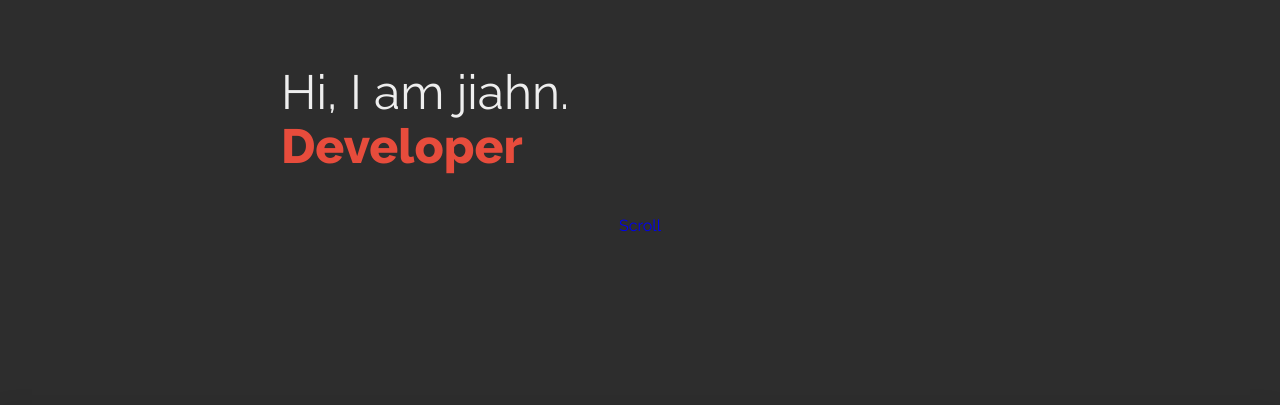
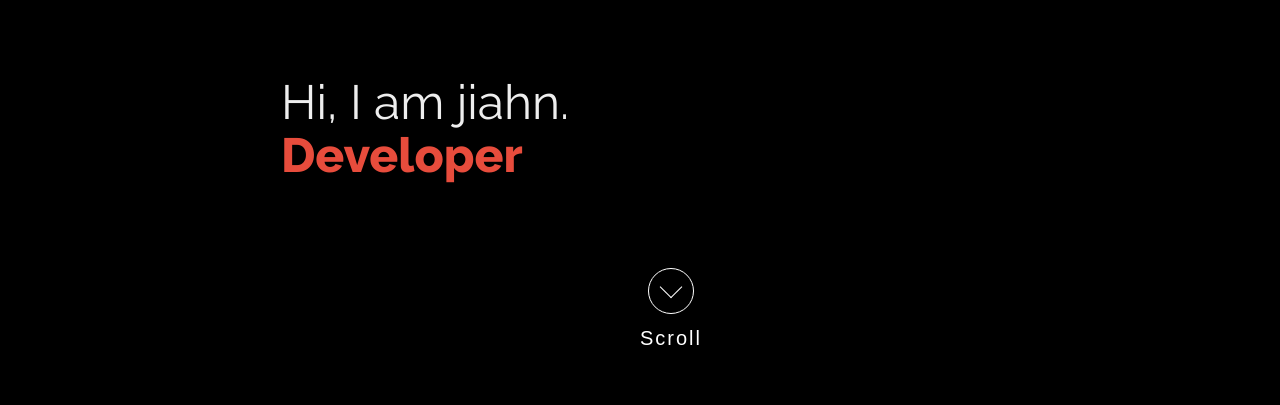
Before and after one commit to johnnysjourney/PORTFOLIO, a plain HTML site: page index.html in a window 1280 px wide. Shown: the part 392-797 px from the top of the page. Drawn offline with nearby package versions, Linux system fonts and the light colour scheme.

Commit message:
Add files via upload

```diff
--- a/common.css
+++ b/common.css
@@ -110,10 +110,9 @@ a {
 .ja-main-tabs {
     // background: url(./images/rainbow-nebula.jpg) no-repeat fixed;
     // background-position: center;
-    background: #2d2d2d;
-
+    //background: #2d2d2d;
+    background: #000;
 }
-
 .title{
   font-weight: 800;
   color: transparent;
@@ -127,6 +126,113 @@ a {
   letter-spacing: -8px;
 
   }
+/*--------------------scrolldown_button-----------------------------*/
+.scroll_down {
+  //position: relative;
+  width: 100%;
+  height: 100%;
+}
+.scroll_down::after {
+  position: absolute;
+  bottom: 0;
+  left: 0;
+  content: '';
+  width: 100%;
+  height: 80%;
+  //background: -webkit-linear-gradient(top,rgba(0,0,0,0) 0,rgba(0,0,0,.8) 80%,rgba(0,0,0,.8) 100%);
+  //background: linear-gradient(to bottom,rgba(0,0,0,0) 0,rgba(0,0,0,.8) 80%,rgba(0,0,0,.8) 100%);
+}
+.button a {
+  position: absolute;
+  bottom: 20px;
+  left: 50%;
+  z-index: 2;
+  display: inline-block;
+  -webkit-transform: translate(0, -50%);
+  transform: translate(0, -50%);
+  color: #fff;
+  font : normal 400 20px/1 'Josefin Sans', sans-serif;
+  letter-spacing: .1em;
+  text-decoration: none;
+  transition: opacity .3s;
+}
+.button a:hover {
+  opacity: .5;
+}
+
+.scroll_down a {
+  padding-top: 60px;
+}
+.scroll_down a span {
+  position: absolute;
+  top: 0;
+  left: 50%;
+  width: 46px;
+  height: 46px;
+  margin-left: -23px;
+  border: 1px solid #fff;
+  border-radius: 100%;
+  box-sizing: border-box;
+}
+.scroll_down a span::after {
+  position: absolute;
+  top: 50%;
+  left: 50%;
+  content: '';
+  width: 16px;
+  height: 16px;
+  margin: -12px 0 0 -8px;
+  border-left: 1px solid #fff;
+  border-bottom: 1px solid #fff;
+  -webkit-transform: rotate(-45deg);
+  transform: rotate(-45deg);
+  box-sizing: border-box;
+}
+.scroll_down a span::before {
+  position: absolute;
+  top: 0;
+  left: 0;
+  z-index: -1;
+  content: '';
+  width: 44px;
+  height: 44px;
+  box-shadow: 0 0 0 0 rgba(255,255,255,.1);
+  border-radius: 100%;
+  opacity: 0;
+  -webkit-animation: sdb03 3s infinite;
+  animation: sdb03 3s infinite;
+  box-sizing: border-box;
+}
+@-webkit-keyframes sdb03 {
+  0% {
+    opacity: 0;
+  }
+  30% {
+    opacity: 1;
+  }
+  60% {
+    box-shadow: 0 0 0 60px rgba(255,255,255,.1);
+    opacity: 0;
+  }
+  100% {
+    opacity: 0;
+  }
+}
+@keyframes sdb03 {
+  0% {
+    opacity: 0;
+  }
+  30% {
+    opacity: 1;
+  }
+  60% {
+    box-shadow: 0 0 0 60px rgba(255,255,255,.1);
+    opacity: 0;
+  }
+  100% {
+    opacity: 0;
+  }
+}
   /*------------------inner Iam---------------------------------*/
   .Iam {
   padding: 2em 5em;
```
